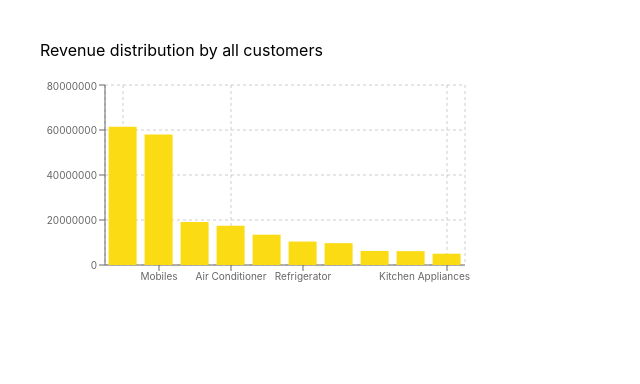
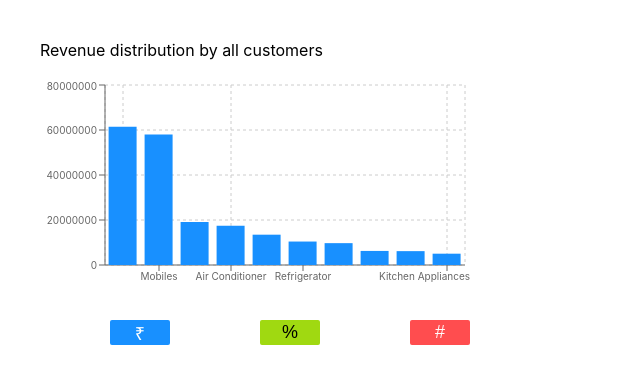
Before and after one commit to jeremyasirwaad/kryan-Graph, a React (Create React App) app: page /barchart1 in a window 1280 px wide. Shown: the top 384 px of the page, without its empty margins (0-640 px from the left). Built offline with nearby package versions, Linux system fonts and the light colour scheme.

Commit message:
added buttons

```diff
--- a/src/charts/Barchart1.js
+++ b/src/charts/Barchart1.js
@@ -1,4 +1,4 @@
-import React from "react";
+import React, { useState } from "react";
 import {
 	BarChart,
 	CartesianGrid,
@@ -9,8 +9,6 @@ import {
 	Bar,
 	ResponsiveContainer
 } from "recharts";
-
-
 
 export const Barchart1 = () => {
 	const data = [
@@ -56,6 +54,95 @@ export const Barchart1 = () => {
 		}
 	];
 
+	const data2 = [
+		{
+			name: "LED TV",
+			revenue: 31434618
+		},
+		{
+			name: "Mobiles",
+			revenue: 78008428
+		},
+		{
+			name: "Accessories",
+			revenue: 59155956
+		},
+		{
+			name: "Air Conditioner",
+			revenue: 27489656
+		},
+		{
+			name: "Washing Machine",
+			revenue: 43474131
+		},
+		{
+			name: "Refrigerator",
+			revenue: 20425075
+		},
+		{
+			name: "Utility Appliances",
+			revenue: 8712827
+		},
+		{
+			name: "Home Theatre",
+			revenue: 7252825
+		},
+		{
+			name: "Mobile Accessories",
+			revenue: 8161444
+		},
+		{
+			name: "Kitchen Appliances",
+			revenue: 2027737
+		}
+	];
+
+	const data3 = [
+		{
+			name: "LED TV",
+			revenue: 51434618
+		},
+		{
+			name: "Mobiles",
+			revenue: 28008428
+		},
+		{
+			name: "Accessories",
+			revenue: 29155956
+		},
+		{
+			name: "Air Conditioner",
+			revenue: 17489656
+		},
+		{
+			name: "Washing Machine",
+			revenue: 93474131
+		},
+		{
+			name: "Refrigerator",
+			revenue: 70425075
+		},
+		{
+			name: "Utility Appliances",
+			revenue: 3712827
+		},
+		{
+			name: "Home Theatre",
+			revenue: 5252825
+		},
+		{
+			name: "Mobile Accessories",
+			revenue: 1161444
+		},
+		{
+			name: "Kitchen Appliances",
+			revenue: 8027737
+		}
+	];
+
+	const [barccolo, setBarccolo] = useState("#1890ff");
+
+	const [rdata, setrdata] = useState(data);
 	return (
 		<div
 			style={{
@@ -70,7 +157,7 @@ export const Barchart1 = () => {
 				Revenue distribution by all customers
 			</span>
 			{/* <ResponsiveContainer height={"500px"} width={"650px"}> */}
-			<BarChart width={430} height={220} data={data}>
+			<BarChart width={430} height={220} data={rdata}>
 				<CartesianGrid strokeDasharray="3 3" />
 				<XAxis dataKey="name" fontSize={"10px"} />
 				<YAxis fontSize={"10px"} />
@@ -79,9 +166,77 @@ export const Barchart1 = () => {
 					itemStyle={{ color: "black" }}
 				/>
 				{/* <Legend /> */}
-				<Bar dataKey="revenue" fill="#fadb14" />
+				<Bar dataKey="revenue" fill={barccolo} />
 			</BarChart>
 			{/* </ResponsiveContainer> */}
+			<div
+				className="buttons"
+				style={{
+					// marginLeft: "200px",
+					width: "430px",
+					display: "flex",
+					alignItems: "center",
+					justifyContent: "space-between",
+					marginTop: "20px"
+				}}
+			>
+				<button
+					style={{
+						marginLeft: "70px",
+						border: "none",
+						backgroundColor: "#1890ff",
+						color: "white",
+						width: "60px",
+						height: "25px",
+						borderRadius: "2px",
+						fontSize: "18px",
+						cursor: "pointer"
+					}}
+					onClick={() => {
+						setrdata(data);
+						setBarccolo("#1890ff");
+					}}
+				>
+					₹
+				</button>
+				<button
+					style={{
+						border: "none",
+						backgroundColor: "#a0d911",
+						color: "black",
+						width: "60px",
+						height: "25px",
+						borderRadius: "2px",
+						fontSize: "18px",
+						cursor: "pointer"
+					}}
+					onClick={() => {
+						setrdata(data2);
+						setBarccolo("#a0d911");
+					}}
+				>
+					%
+				</button>
+				<button
+					style={{
+						border: "none",
+						backgroundColor: "#ff4d4f",
+						color: "white",
+						width: "60px",
+						height: "25px",
+						borderRadius: "2px",
+						fontSize: "18px",
+						cursor: "pointer"
+					}}
+					onClick={() => {
+						setrdata(data3);
+						setBarccolo("#ff4d4f");
+					}}
+				>
+					{" "}
+					#
+				</button>
+			</div>
 		</div>
 	);
 };
```
